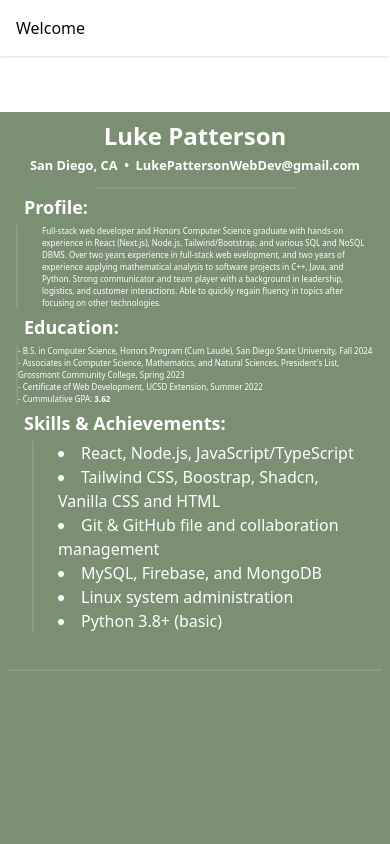
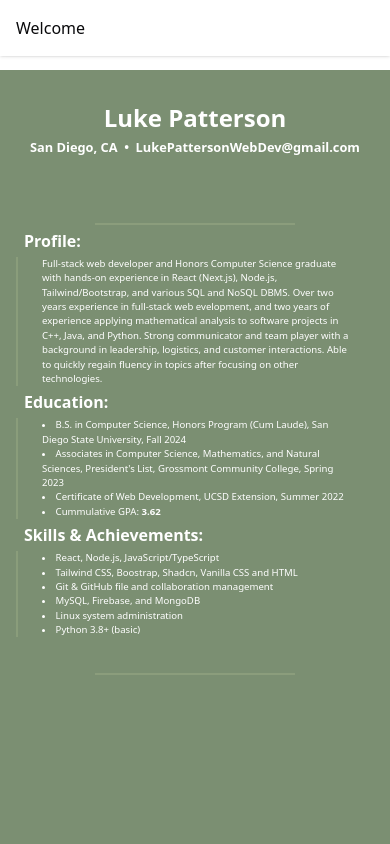
Before and after one commit to kainoa59/LukePattersonWebDev, a Next.js app: page /aboutme in a window 390 px wide. Shown: the top 844 px of the page. Built offline with nearby package versions, Linux system fonts and the light colour scheme.

Commit message:
about me/resume page styling finished, just needs proofreading of text

```diff
--- a/app/aboutme/page.tsx
+++ b/app/aboutme/page.tsx
@@ -55,7 +55,7 @@ export default function PortfolioPage() {
       <main>
         <div
           id="main-div"
-          className="w-full min-h-[60vh] bg-[#7b8f72] flex flex-col gap-3 items-center justify-center p-2 sm:p-6 md:p-10 lg:p-12 xl:p-14 2xl:p-16 xl:px-28 2xl:px-32"
+          className="w-full min-h-[200vh] bg-[#7b8f72] flex flex-col items-center justify-between p-2 sm:p-6 "
           style={{
             opacity: fadeIn ? 1 : 0,
             // fade-in effect
@@ -63,64 +63,71 @@ export default function PortfolioPage() {
           }}
         >
           <div
-            className="top-section flex flex-col gap-1 md:gap-3 items-center justify-center"
+            className="top-section min-h-[80vh] md:max-h-[60vh] flex flex-col gap-1 md:gap-3 items-center justify-start"
             style={{
               opacity: topSectionOpacity,
               transition: "opacity 0.5s, transform 0.3s",
               transform: `translateX(${(1 - topSectionOpacity) * -500}px)`,
             }}
           >
-            <h1 className="text-2xl sm:text-3xl lg:text-5xl font-extrabold text-white text-center">
+            <h1 className="text-2xl sm:text-4xl lg:text-5xl font-extrabold text-white text-center mt-6">
               Luke Patterson
             </h1>
-            <h1 className="text-[0.8rem] sm:text-md lg:text-2xl font-semibold text-white">
-                San Diego, CA&nbsp;&nbsp;•&nbsp;&nbsp;LukePattersonWebDev@gmail.com
+            <h1 className="mb-4 text-[0.8rem] sm:text-lg lg:text-2xl font-semibold text-white">
+              San Diego,
+              CA&nbsp;&nbsp;•&nbsp;&nbsp;LukePattersonWebDev@gmail.com
             </h1>
 
-            <hr className="mt-2 md:mt-8 mx-auto border-t-2 border-[#a3b18a]/40 w-full max-w-[200px] md:max-w-3xl" />
+            <div className="flex-1 flex flex-col gap-1 md:gap-3 items-center justify-center">
+              <hr className="lg:mt-8 mx-auto border-t-2 border-[#a3b18a]/40 w-full max-w-[200px] sm:max-w-sm xl:max-w-3xl" />
 
-            <h1 className="w-full text-lg font-bold text-white text-align-left pl-4 sm:pl-12">
+              <h1 className="w-full font-bold text-white text-base md:text-lg text-align-left pl-4 sm:pl-12">
                 Profile:
               </h1>
-            <p className="flex w-full text-white text-[0.5rem] md:text-base px-2 md:px-6 xl:px-24">
-              <span className="block border-l-2 pl-6 md:pl-12 border-[#a3b18a]/40">
+              <p className="flex w-full text-white text-[0.6rem] md:text-[0.75rem] lg:text-[0.9rem] px-2 md:px-12 xl:px-24">
+                <span className="block border-l-2 px-6 sm:px-12 border-[#a3b18a]/40">
                   Full-stack web developer and Honors Computer Science graduate
                   with hands-on experience in React (Next.js), Node.js,
                   Tailwind/Bootstrap, and various SQL and NoSQL DBMS. Over two
-                years experience in full-stack web evelopment, and two years of
-                experience applying mathematical analysis to software projects
-                in C++, Java, and Python. Strong communicator and team player
-                with a background in leadership, logistics, and customer
-                interactions. Able to quickly regain fluency in topics after
-                focusing on other technologies.
+                  years experience in full-stack web evelopment, and two years
+                  of experience applying mathematical analysis to software
+                  projects in C++, Java, and Python. Strong communicator and
+                  team player with a background in leadership, logistics, and
+                  customer interactions. Able to quickly regain fluency in
+                  topics after focusing on other technologies.
                   {/* I come from a family
             who loves to travel and have done so extensively — this
             has helped me thrive in dynamic, fast-changing environments and
             communicate cross-culturally. */}
                 </span>
               </p>
-            <h1 className="w-full text-lg font-bold text-white text-align-left pl-4 sm:pl-12">
+              <h1 className="w-full font-bold text-white text-base md:text-lg text-align-left pl-4 sm:pl-12">
                 Education:
               </h1>
-            <div className="flex w-full text-white text-[0.5rem] md:text-base px-2 md:px-6 xl:px-24">
-              <div className="border-l-2 pl:6 md:pl-12 border-[#a3b18a]/40">
-                - B.S. in Computer Science, Honors Program (Cum Laude), San
+              <ul className="flex list-disc list-inside w-full px-2 md:px-12 xl:px-24 text-white">
+                <span className="w-full text-white text-[0.6rem] md:text-[0.75rem] lg:text-[0.9rem] block border-l-2 px-6 sm:px-12 border-[#a3b18a]/40">
+                  <li>
+                    B.S. in Computer Science, Honors Program (Cum Laude), San
                     Diego State University, Fall 2024
-                <br />
-                - Associates in Computer Science, Mathematics, and Natural
-                Sciences, President&apos;s List, Grossmont Community College,
-                Spring 2023
-                <br />
-                - Certificate of Web Development, UCSD Extension, Summer 2022
-                <br />- Cummulative GPA:{" "}
-                <span className="font-semibold"> 3.62 </span>
-              </div>
-            </div>
-            <h1 className="w-full text-lg font-bold text-white text-align-left pl-4 sm:pl-12">
+                  </li>
+                  <li>
+                    Associates in Computer Science, Mathematics, and Natural
+                    Sciences, President&apos;s List, Grossmont Community
+                    College, Spring 2023
+                  </li>
+                  <li>
+                    Certificate of Web Development, UCSD Extension, Summer 2022
+                  </li>
+                  <li>
+                    Cummulative GPA: <span className="font-extrabold">3.62</span>
+                  </li>
+                </span>
+              </ul>
+              <h1 className="w-full font-bold text-white text-base md:text-lg text-align-left pl-4 sm:pl-12">
                 Skills & Achievements:
               </h1>
-            <ul className="flex list-disc list-inside w-full px-6 xl:px-24 text-white">
-              <span className="block border-l-2 pl-6 md:pl-12 border-[#a3b18a]/40">
+              <ul className="flex list-disc list-inside w-full px-2 md:px-12 xl:px-24 text-white">
+                <span className="w-full text-white text-[0.6rem] md:text-[0.75rem] lg:text-[0.9rem] block border-l-2 px-6 sm:px-12 border-[#a3b18a]/40">
                   <li>React, Node.js, JavaScript/TypeScript</li>
                   <li>Tailwind CSS, Boostrap, Shadcn, Vanilla CSS and HTML</li>
                   <li>Git & GitHub file and collaboration management</li>
@@ -129,10 +136,11 @@ export default function PortfolioPage() {
                   <li>Python 3.8+ (basic)</li>
                 </span>
               </ul>
-            <hr className="my-8 border-t-2 border-[#a3b18a]/40 w-full max-w-3xl" />
+              <hr className="my-8 mx-auto border-t-2 border-[#a3b18a]/40 w-full max-w-[200px] sm:max-w-sm xl:max-w-3xl" />
+            </div>
           </div>
           <div
-            className="bottom-section flex flex-col gap-3 items-center justify-center"
+            className="bottom-section min-h-[90vh] flex flex-col items-center justify-around"
             style={{
               opacity: bottomSectionOpacity,
               willChange: "opacity, transform",
@@ -140,21 +148,26 @@ export default function PortfolioPage() {
               transition: "opacity 0.5s, transform 0.3s",
             }}
           >
-            <hr className="mb-8 border-t-2 border-[#a3b18a]/40 w-full max-w-3xl" />
+            <hr className="lg:mb-8 border-t-2 border-[#a3b18a]/40 w-full max-w-[200px] sm:max-w-sm xl:max-w-3xl" />
 
-            <div className="block border-l-2 pl-12 border-[#a3b18a]/40">
-              <h1 className="w-full text-3xl font-bold text-white text-align-left">
+            <div className="block border-l-2 px-4 sm:px-12 border-[#a3b18a]/40">
+              <h1 className="w-full text-lg font-bold underline underline-offset-4 decoration-[#a3b18a]/40 text-white text-align-left mb-4 md:mb-2 pl-4 sm:pl-12">
                 Professional Experience:
               </h1>
-              <p className="text-white mt-6 w-full px-6 xl:px-24 text-center">
-                <strong>Personal Portfolio Website</strong> <br />
-                <em>Front-End Web Development Project (2024)</em>
-              </p>
-              <ul className="list-disc list-inside text-white w-full px-6 xl:px-24 mt-2 space-y-2">
+              <span className="block border-b-2 border-r-2 border-zinc-950/20 shadow-md px-2 mb-4 sm:mb-8 mx-4 sm:px-12 lg:mx-16">
+                <div className="text-white text-center my-2 md:my-4 w-full px-6 xl:px-24">
+                  <strong className="block text-[0.7rem] sm:text-sm md:text-base lg:text-lg leading-tight">
+                    Personal Portfolio Website
+                  </strong>
+                  <em className="block text-[0.55rem] sm:text-[0.65rem] md:text-sm leading-tight">
+                    Front-End Web Development Project (2024)
+                  </em>
+                </div>
+                <ul className="list-disc list-inside text-white text-center text-[0.6rem] md:text-[0.75rem] lg:text-[0.9rem] w-full mt-2 pb-4 space-y-0.5">
                   <li>
-                  Designed and developed this personal portfolio using React.js,
-                  Next.js, and Tailwind CSS to showcase skills, projects, and
-                  contact information.
+                    Designed and developed this personal portfolio using
+                    React.js, Next.js, and Tailwind CSS to showcase skills,
+                    projects, and contact information.
                   </li>
                   <li>
                     Implemented smooth animations and transitions using custom
@@ -163,20 +176,26 @@ export default function PortfolioPage() {
                   </li>
                   <li>
                     Structured content to highlight technical competencies,
-                  education, and project experience, making it easily navigable
-                  by potential employers.
+                    education, and project experience, making it easily
+                    navigable by potential employers.
                   </li>
                   <li>
                     Integrated GitHub Pages deployment and custom domain
-                  configuration for professional presentation and accessibility.
+                    configuration for professional presentation and
+                    accessibility.
                   </li>
                 </ul>
-
-              <p className="text-white text-center mt-6">
-                <strong>Tealium Hackathon – 2nd Place Finish</strong> <br />
-                <em>La Jolla, CA (Summer 2022)</em>
+              </span>
+              <span className="block border-b-2 border-r-2 border-zinc-950/20 shadow-md px-2 mb-4 sm:mb-8 mx-4 sm:px-12 lg:mx-16">
+                <p className="text-white text-center text-[0.75rem] md:text-base my-2 md:my-4">
+                  <strong className="block text-[0.7rem] sm:text-sm md:text-base lg:text-lg leading-tight">
+                    Tealium Hackathon – 2nd Place Finish
+                  </strong>
+                  <em className="block text-[0.55rem] sm:text-[0.65rem] md:text-sm leading-tight">
+                    La Jolla, CA (Summer 2022)
+                  </em>
                 </p>
-              <ul className="list-disc list-inside text-white w-full px-6 xl:px-24 mt-2 space-y-2">
+                <ul className="list-disc list-inside text-white text-center text-[0.6rem] md:text-[0.75rem] lg:text-[0.9rem] w-full mt-2 pb-4 space-y-0.5">
                   <li>
                     Collaborated in a team of three to design a product using
                     Tealium’s Customer Data Hub within a 48-hour window.
@@ -196,21 +215,25 @@ export default function PortfolioPage() {
                     application of unfamiliar technologies.
                   </li>
                 </ul>
-
-              <p className="text-white text-center mt-6">
-                <strong>Freelance Web Developer – Dahlia Coastal Living</strong>{" "}
-                <br />
-                <em>San Diego, CA (Nov 2024 - Present)</em>
+              </span>
+              <span className="block border-b-2 border-r-2 border-zinc-950/20 shadow-md px-2 mb-4 sm:mb-8 mx-4 sm:px-12 lg:mx-16">
+                <p className="text-white text-center text-[0.75rem] md:text-base my-2 md:my-4">
+                  <strong className="block text-[0.7rem] sm:text-sm md:text-base lg:text-lg leading-tight">
+                    Freelance Web Developer – Dahlia Coastal Living
+                  </strong>{" "}
+                  <em className="block text-[0.55rem] sm:text-[0.65rem] md:text-sm leading-tight">
+                    San Diego, CA (Nov 2024 - Present)
+                  </em>
                 </p>
-              <ul className="list-disc list-inside text-white w-full mb-8 px-6 xl:px-24 mt-2 space-y-2">
+                <ul className="list-disc list-inside text-white text-center text-[0.6rem] md:text-[0.75rem] lg:text-[0.9rem] w-full lg:mb-8 my-2 space-y-0.5">
                   <li>
                     Built and deployed a responsive React and Bootstrap website
-                  for a local property management company to showcase duplexes,
-                  support marketing, and handle inquiries.
+                    for a local property management company to showcase
+                    duplexes, support marketing, and handle inquiries.
                   </li>
                   <li>
-                  Designed an accessible, mobile-friendly interface with a clean
-                  layout focused on usability and simplicity.
+                    Designed an accessible, mobile-friendly interface with a
+                    clean layout focused on usability and simplicity.
                   </li>
                   <li>
                     Created a lightweight inventory system editable directly in
@@ -227,9 +250,10 @@ export default function PortfolioPage() {
                     GitHub Pages with a custom domain hosted on GoDaddy.
                   </li>
                 </ul>
+              </span>
             </div>
+            <hr className="border-t-2 border-[#a3b18a]/40 w-full max-w-[200px] sm:max-w-sm xl:max-w-3xl" />
           </div>
-          <hr className="border-t-2 border-[#a3b18a]/40 w-full max-w-3xl" />
           {/* <div className="w-full h-32"></div> */}
         </div>
         {/* Portfolio here */}
--- a/app/globals.css
+++ b/app/globals.css
@@ -16,6 +16,12 @@ body {
 
 main {
   padding-top: var(--navbar-height, 64px);
+}
+
+@media(max-width: 767px){
+  main {
+    padding-top: 35px;
+  }
 }
 
 /* .text-outline-white {
```
Lines whose indentation alone changed are shown as unchanged.
